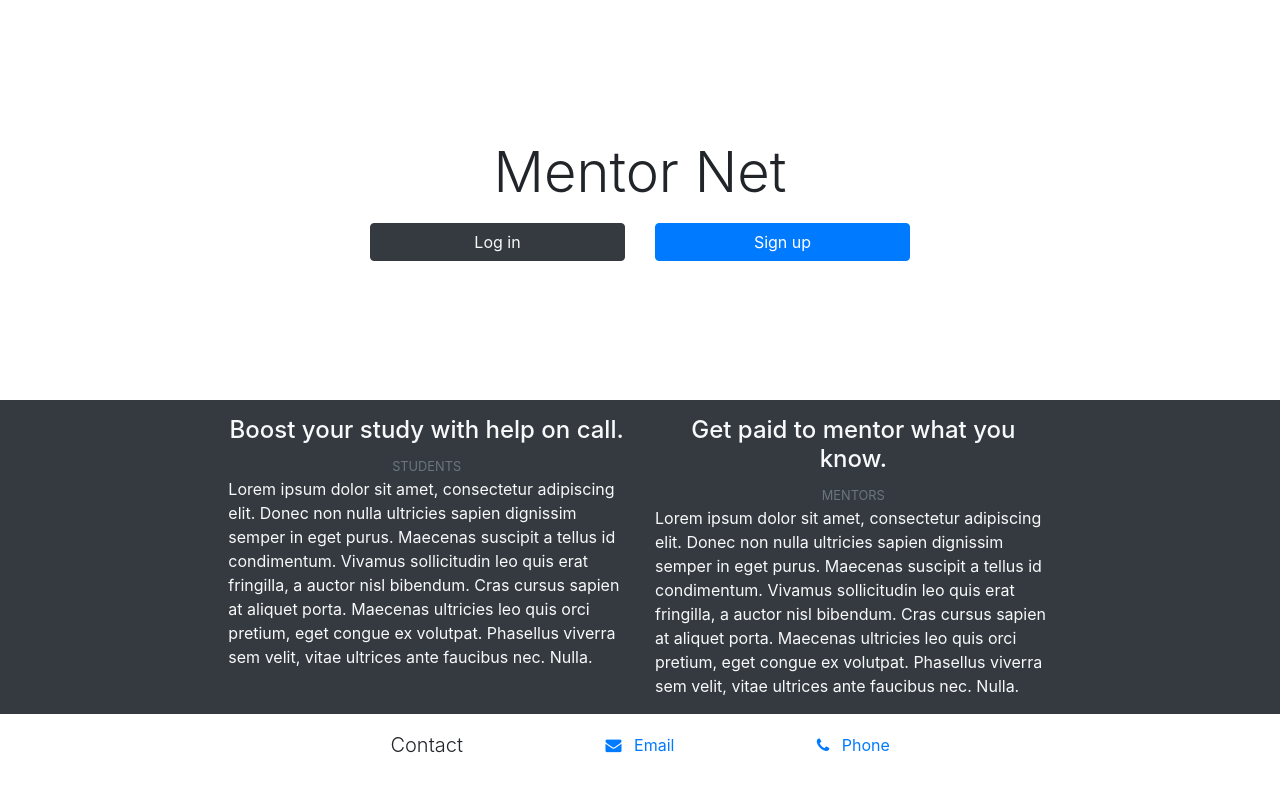
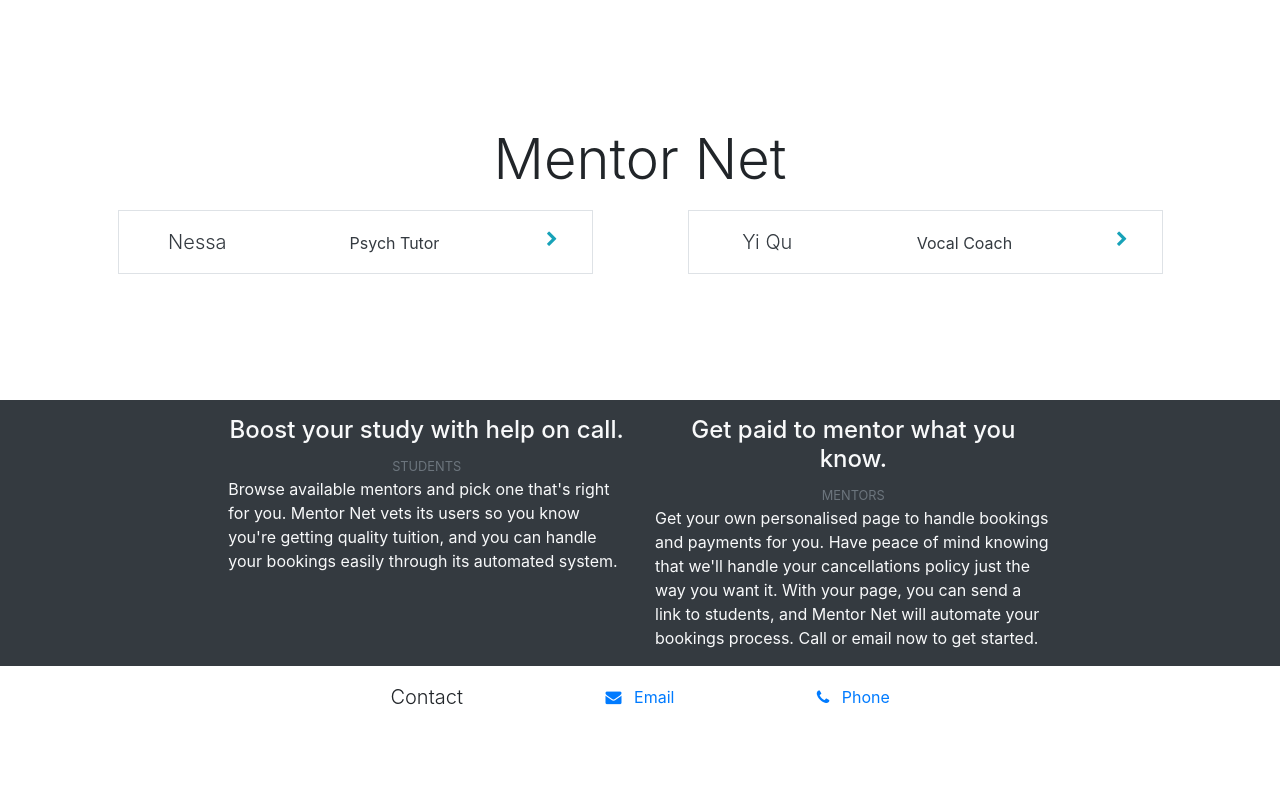
Before and after one commit to mentornet/mentornet.github.io, a website: page index.html in a window 1280 px wide. Drawn offline with nearby package versions, Linux system fonts and the light colour scheme.

Commit message:
Index page now lists mentors

```diff
--- a/index.html
+++ b/index.html
@@ -23,15 +23,42 @@
 				<div class="col text-center">
 					<h3 class="display-4 mb-3">Mentor Net</h3>
 
-					<div class="row justify-content-center">
-						<div class="col col-md-3">
-							<a href="login.html" class="btn btn-dark text-light w-100"> Log in </a>
+					<div class="row justify-content-around">
+						<div class="col-10 col-md-5 border pt-3">
+							<a href="./mocks/mentor.html" class="text-dark row">
+								<div class="col-4">
+									<p class="lead">Nessa</p>
+								</div>
+
+								<div class="col-6">
+									<p class="pt-1">Psych Tutor</p>
+								</div>
+
+								<div class="col-2 text-info">
+									<i class="fa fa-chevron-right"></i>
+								</div>
+							</a>
 						</div>
-						<div class="col col-md-3">
-							<a href="signup.html" class="btn btn-primary w-100"> Sign up </a>
+
+						<div class="col-10 col-md-5 my-3 my-md-0 pt-3 border">
+							<a href="./mocks/mentor2.html" class="text-dark row">
+								<div class="col-4">
+									<p class="lead">Yi Qu</p>
+								</div>
+
+								<div class="col-6">
+									<p class="pt-1">Vocal Coach</p>
+								</div>
+
+								<div class="col-2 text-info">
+									<i class="fa fa-chevron-right"></i>
+								</div>
+							</a>
 						</div>
+
 					</div>
 				</div>
+
 			</div>
 
 		</div>
@@ -42,14 +69,18 @@
 					<h4>Boost your study with help on call.</h4>
 					<small class="text-muted">STUDENTS</small>
 					<p class="text-left mb-0">
-						Lorem ipsum dolor sit amet, consectetur adipiscing elit. Donec non nulla ultricies sapien dignissim semper in eget purus. Maecenas suscipit a tellus id condimentum. Vivamus sollicitudin leo quis erat fringilla, a auctor nisl bibendum. Cras cursus sapien at aliquet porta. Maecenas ultricies leo quis orci pretium, eget congue ex volutpat. Phasellus viverra sem velit, vitae ultrices ante faucibus nec. Nulla.
+						Browse available mentors and pick one that's right for you. Mentor Net vets its users so you know
+						you're getting quality tuition, and you can handle your bookings easily through its automated
+						system.
 					</p>
 				</div>
 				<div class="col-12 col-md-4 mt-3 mt-sm-0">
 					<h4>Get paid to mentor what you know.</h4>
 					<small class="text-muted">MENTORS</small>
 					<p class="text-left mb-0">
-						Lorem ipsum dolor sit amet, consectetur adipiscing elit. Donec non nulla ultricies sapien dignissim semper in eget purus. Maecenas suscipit a tellus id condimentum. Vivamus sollicitudin leo quis erat fringilla, a auctor nisl bibendum. Cras cursus sapien at aliquet porta. Maecenas ultricies leo quis orci pretium, eget congue ex volutpat. Phasellus viverra sem velit, vitae ultrices ante faucibus nec. Nulla.
+						Get your own personalised page to handle bookings and payments for you. Have peace of mind knowing
+						that we'll handle your cancellations policy just the way you want it. With your page, you can send a link to
+						students, and Mentor Net will automate your bookings process. Call or email now to get started.
 					</p>
 				</div>
 			</div>
```
